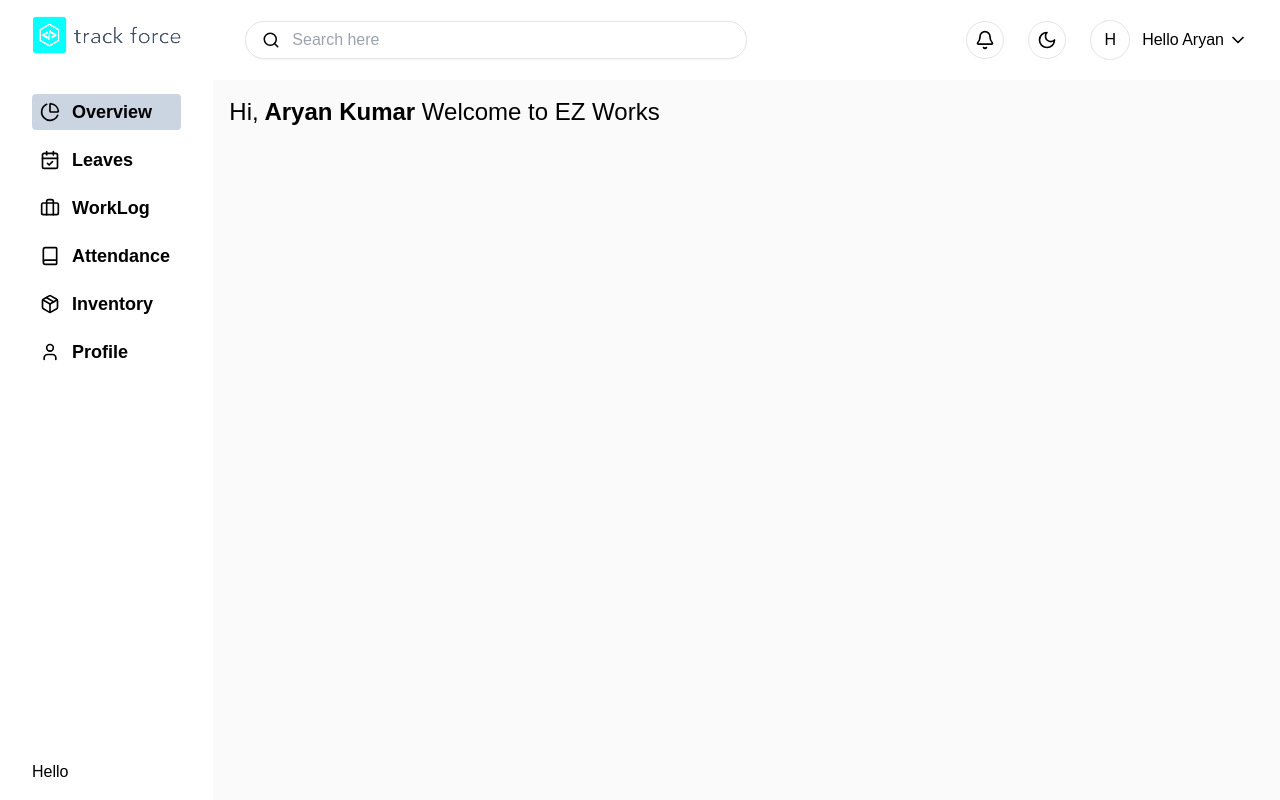
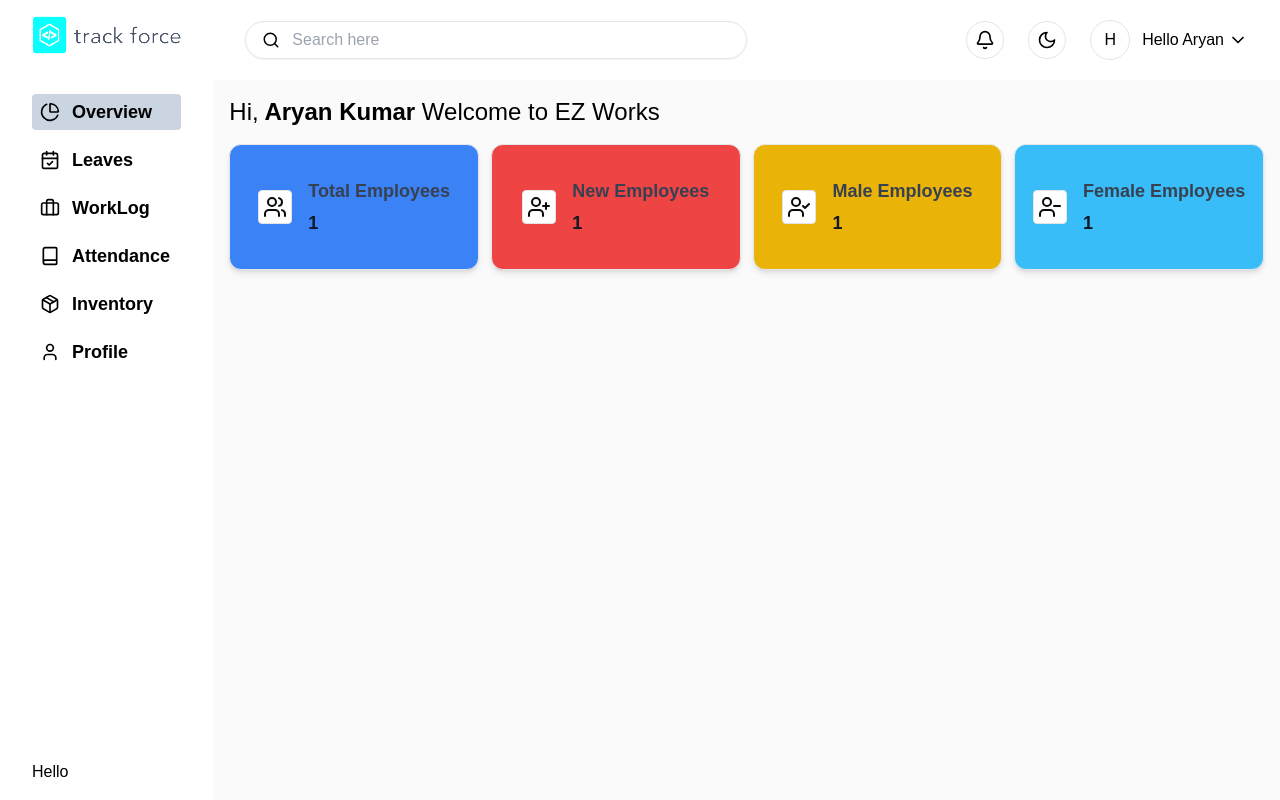
Before and after one commit to imaryankumar/EMS, a Next.js app in the folder frontend/: page /overview in a window 1280 px wide. Built offline with nearby package versions, Linux system fonts and the light colour scheme.

Commit message:
Add:Get Employee

```diff
--- a/frontend/src/app/(dashboard)/overview/page.tsx
+++ b/frontend/src/app/(dashboard)/overview/page.tsx
@@ -1,13 +1,69 @@
-import React from "react";
+import { Card, CardContent } from "@/components/ui/card";
+import { Users, UserPlus, UserCheck, UserMinus } from "lucide-react";
+import { it } from "node:test";
 
 const Overview = () => {
+  const employeeStats = [
+    {
+      id: 1,
+      icon: <Users />,
+      count: 1,
+      label: "Total Employees",
+      bgColor: "bg-blue-500",
+    },
+    {
+      id: 2,
+      icon: <UserPlus />,
+      count: 1,
+      label: "New Employees",
+      bgColor: "bg-red-500",
+    },
+    {
+      id: 3,
+      icon: <UserCheck />,
+      count: 1,
+      label: "Male Employees",
+      bgColor: "bg-yellow-500",
+    },
+    {
+      id: 4,
+      icon: <UserMinus />,
+      count: 1,
+      label: "Female Employees",
+      bgColor: "bg-sky-400",
+    },
+  ];
+
   return (
-    <div className="w-full h-full flex felx-col">
+    <div className="w-full h-full flex flex-col gap-4">
       <p className="text-2xl w-full">
         Hi,
         <span className="font-semibold"> Aryan Kumar</span> Welcome to EZ Works
       </p>
-      <div className="w-full"></div>
+      <div className="w-full flex gap-3">
+        {employeeStats.map((item) => (
+          <div key={item?.id} className="w-full h-auto">
+            <Card
+              className={`shadow-md hover:shadow-lg  border border-gray-200 transition-shadow duration-300 ${item?.bgColor}`}>
+              <CardContent className="p-0">
+                <div className="flex items-center justify-center gap-4 px-4 py-8">
+                  <span className="text-xl border bg-white p-1 rounded">
+                    {item?.icon}
+                  </span>
+                  <div className="flex flex-col items-start gap-1">
+                    <span className="text-lg font-semibold text-gray-700">
+                      {item?.label}
+                    </span>
+                    <span className="text-lg font-bold text-gray-900">
+                      {item?.count}
+                    </span>
+                  </div>
+                </div>
+              </CardContent>
+            </Card>
+          </div>
+        ))}
+      </div>
     </div>
   );
 };
```
Also changed, not shown: 1 other file (tests, documents, lock files or other folders).
